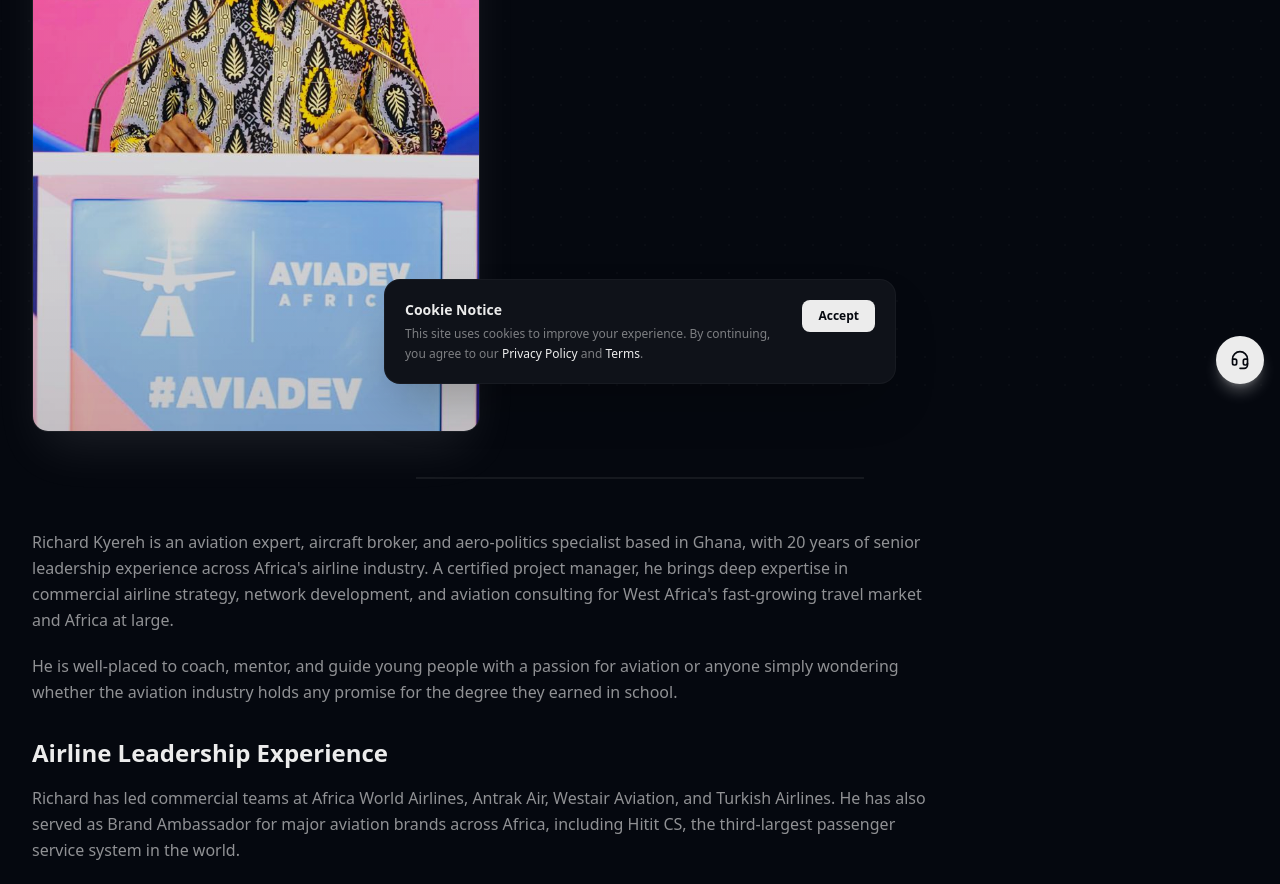
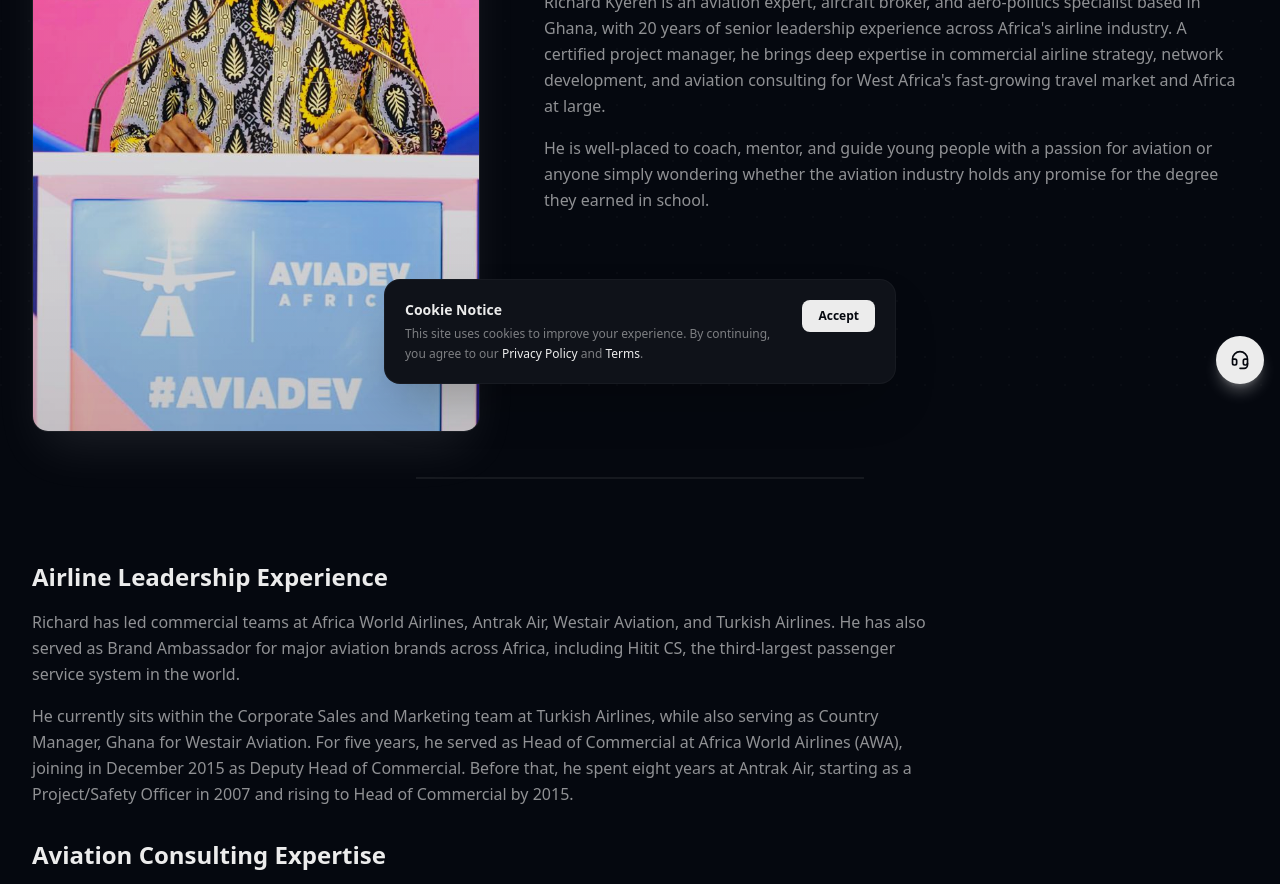
Before and after one commit to johnsonsemmanuel/richardkyereh, a Next.js app: page /about in a window 1280 px wide. Shown: the part 400-1284 px from the top of the page. Built offline with nearby package versions, Linux system fonts and the light colour scheme.

Commit message:
Move intro bio text to right column on about page

```diff
--- a/src/app/about/page.tsx
+++ b/src/app/about/page.tsx
@@ -47,6 +47,14 @@ export default function AboutPage() {
               <p className="text-foreground/60 leading-relaxed text-lg mt-4">
                 Richard Kyereh exemplifies everything good about the business side of aviation.
               </p>
+              <div className="space-y-4 text-foreground/60 leading-relaxed">
+                <p>
+                  Richard Kyereh is an aviation expert, aircraft broker, and aero-politics specialist based in Ghana, with 20 years of senior leadership experience across Africa&apos;s airline industry. A certified project manager, he brings deep expertise in commercial airline strategy, network development, and aviation consulting for West Africa&apos;s fast-growing travel market and Africa at large.
+                </p>
+                <p>
+                  He is well-placed to coach, mentor, and guide young people with a passion for aviation or anyone simply wondering whether the aviation industry holds any promise for the degree they earned in school.
+                </p>
+              </div>
             </Reveal>
           </div>
         </div>
@@ -57,17 +65,6 @@ export default function AboutPage() {
       <section className="pb-24 lg:pb-32 bg-background">
         <div className="max-w-7xl mx-auto px-6 lg:px-8">
           <div className="max-w-4xl space-y-5 text-foreground/60 leading-relaxed">
-            <Reveal>
-              <p>
-                Richard Kyereh is an aviation expert, aircraft broker, and aero-politics specialist based in Ghana, with 20 years of senior leadership experience across Africa&apos;s airline industry. A certified project manager, he brings deep expertise in commercial airline strategy, network development, and aviation consulting for West Africa&apos;s fast-growing travel market and Africa at large.
-              </p>
-            </Reveal>
-            <Reveal delay={0.05}>
-              <p>
-                He is well-placed to coach, mentor, and guide young people with a passion for aviation or anyone simply wondering whether the aviation industry holds any promise for the degree they earned in school.
-              </p>
-            </Reveal>
-
             <Reveal delay={0.1}>
               <h2 className="text-2xl font-bold text-foreground mt-8 mb-4">Airline Leadership Experience</h2>
               <p>
```
